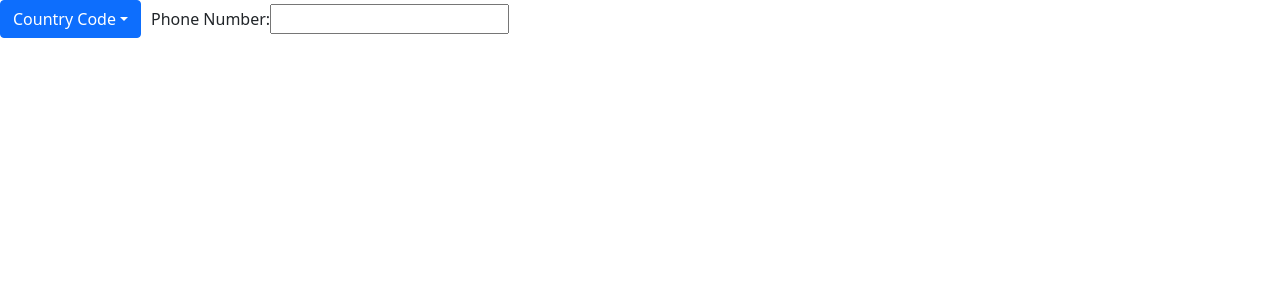
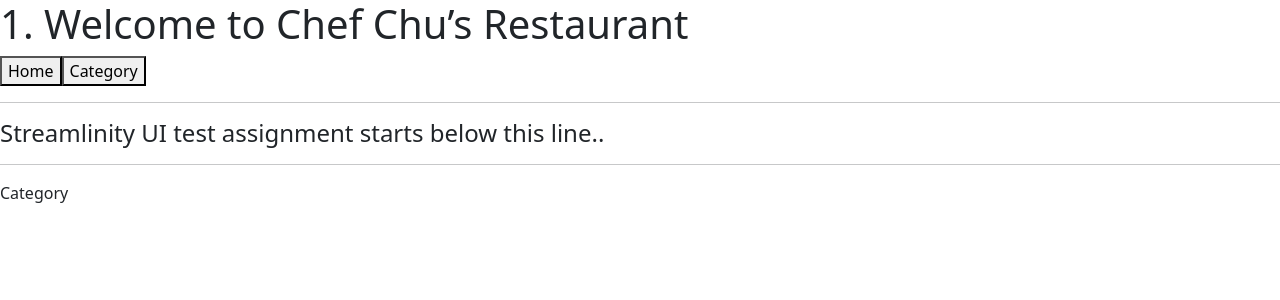
Before and after one commit to ntgd1102/web-projects, a React (Create React App) app: page / in a window 1280 px wide. Shown: the top 300 px of the page. Built offline with nearby package versions, Linux system fonts and the light colour scheme.

Commit message:
menu category

```diff
--- a/src/App.tsx
+++ b/src/App.tsx
@@ -28,12 +28,16 @@
 import {
   countryCodeMap,
   PhoneNumberInput,
-} from "./projects/dropdown/phoneNumberInput";
+} from './projects/dropdown/phoneNumberInput';
+import {run} from "./projects/env";
+import {App2} from "./ClassComponent";
+import Menu from "./projects/menuCategory/components/Menu";
 
 function App() {
+
   return (
     <div className="App">
-      <PhoneNumberInput countryCodeMap={countryCodeMap} />
+      <Menu />
     </div>
   );
 }
--- /dev/null
+++ b/src/ClassComponent.jsx
@@ -0,0 +1,38 @@
+import React from 'react';
+
+const ThemeContext = React.createContext('light');
+
+export class App2 extends React.Component {
+    render() {
+        // Use a Provider to pass the current theme to the tree below.
+        // Any component can read it, no matter how deep it is.
+        // In this example, we're passing "dark" as the current value.
+        return (
+            <ThemeContext.Provider value="dark">
+                <Toolbar />
+            </ThemeContext.Provider>
+        );
+    }
+}
+
+// A component in the middle doesn't have to
+// pass the theme down explicitly anymore.
+function Toolbar() {
+    return (
+        <div>
+            <ThemedButton />
+        </div>
+    );
+}
+
+class ThemedButton extends React.Component {
+    // Assign a contextType to read the current theme context.
+    // React will find the closest theme Provider above and use its value.
+    // In this example, the current theme is "dark".
+    static contextType = ThemeContext;
+
+
+    render() {
+        return <button>{this.context}</button>;
+    }
+}
--- a/src/projects/dropdown/phoneNumberInput.tsx
+++ b/src/projects/dropdown/phoneNumberInput.tsx
@@ -77,18 +77,13 @@
     });
   }, [countryCodeMap]);
 
-  useEffect(() => {
-    if (countryCode) {
-    }
-  }, [countryCode]);
-
   return (
     <div className="phone-number-input">
       <Dropdown onSelect={onCountryCodeChange}>
         <Dropdown.Toggle>Country Code</Dropdown.Toggle>
         <Dropdown.Menu>{dropdownItems}</Dropdown.Menu>
       </Dropdown>
-      <form onSubmit={(input) => {}}>
+      <form>
         <label>
           Phone Number:
           <input
--- /dev/null
+++ b/src/projects/env.js
@@ -0,0 +1,29 @@
+function* generator() {
+    yield 1;
+    yield 2;
+    yield 3;
+
+}
+
+class NewCar {
+    constructor() {
+        this.size = 4;
+    }
+
+    run() {
+        console.log(`a car of size${this.size} is running`);
+    }
+}
+
+export const run = () => {
+
+     var c = 10;
+    function edit() {
+        console.log(c);
+           var c = 20;
+    }
+    edit();
+    // 2 // -> closure
+console.log(c)
+
+}
--- a/src/projects/implementationsForJSApi/debounce&throttle.js
+++ b/src/projects/implementationsForJSApi/debounce&throttle.js
@@ -4,7 +4,6 @@
   return (...args) => {
     clearTimeout(timeout);
     timeout = setTimeout(() => {
-      debugger;
       fn(...args);
     }, delay);
   };
--- /dev/null
+++ b/src/projects/menuCategory/components/Menu.tsx
@@ -0,0 +1,26 @@
+import React, { useState, useCallback } from "react";
+
+enum Page {
+  Home = "home",
+  Category = "Category",
+}
+
+export const Menu: React.FC = () => {
+  const [page, setPage] = useState<Page>(Page.Category);
+  const handleClickGenerator = useCallback((value: Page) => () => {
+    setPage(value);
+  }, []);
+  return (
+    <div>
+      <h1>1. Welcome to Chef Chu&rsquo;s Restaurant</h1>
+      <button onClick={handleClickGenerator(Page.Home)}>Home</button>
+      <button onClick={handleClickGenerator(Page.Category)}>Category</button>
+      <hr />
+      <h4>Streamlinity UI test assignment starts below this line..</h4>
+      <hr />
+      {page}
+    </div>
+  );
+};
+
+export default Menu;
```
Also changed, not shown: src/index.html (added, +44 -0 lines).
